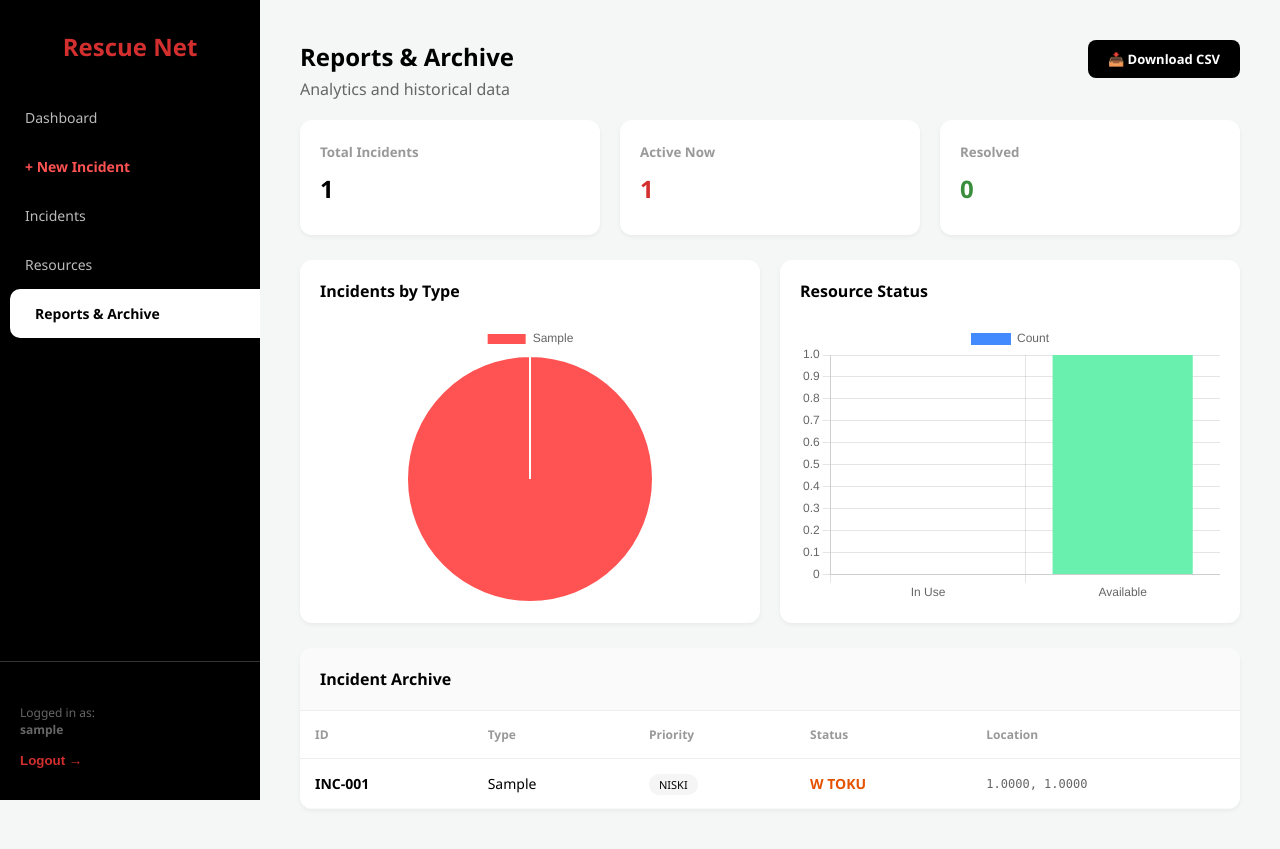
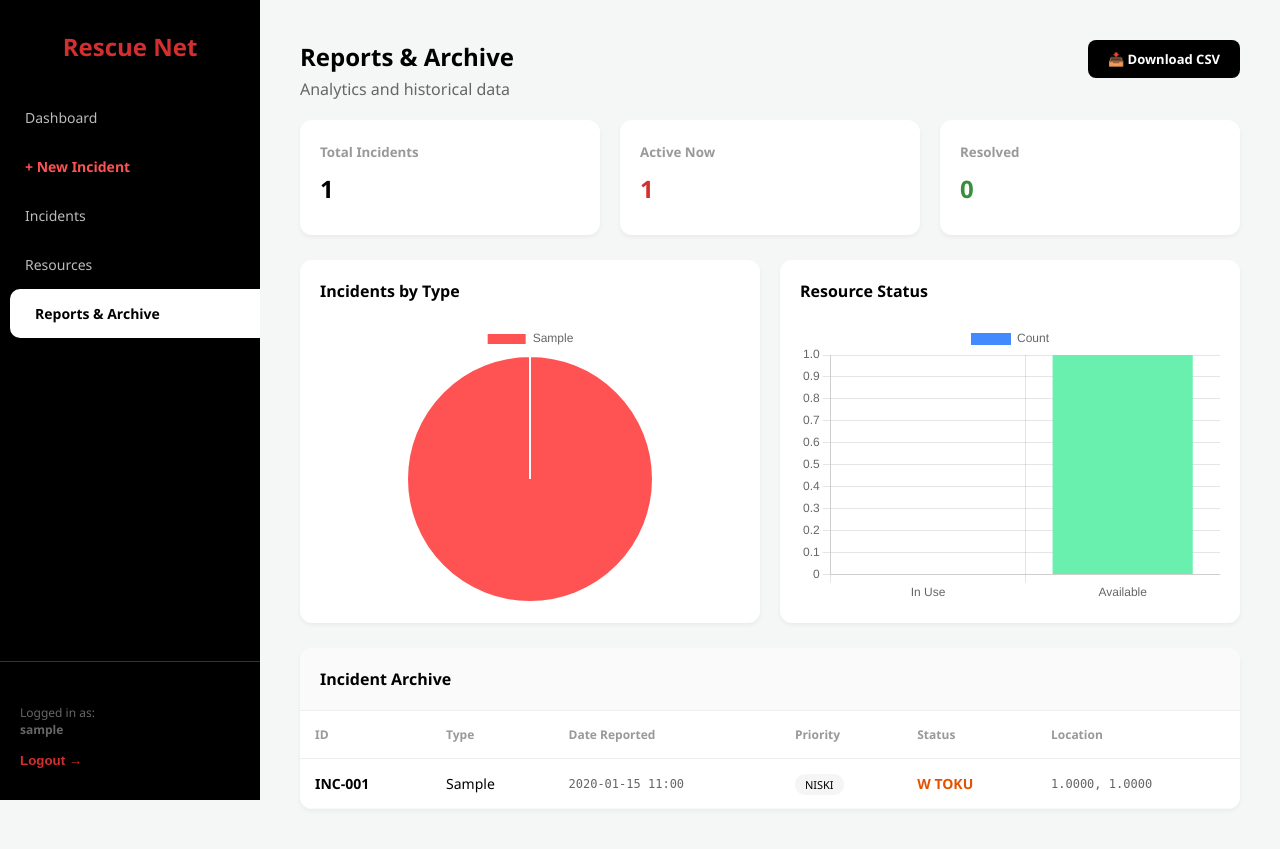
Before and after one commit to Hikaritora/RescueNET, a Django app: page /archiwum/ in a window 1280 px wide. Run offline with Django 5.2, Linux system fonts and the light colour scheme; a user stored in the database is signed in; tables that the repository leaves empty hold one stand-in row (values such as "Sample post").

Commit message:
Add date reported column to archive table

```diff
--- a/Inspiracja_Apki/management/templates/management/archiwum.html
+++ b/Inspiracja_Apki/management/templates/management/archiwum.html
@@ -48,6 +48,7 @@
             <tr style="text-align: left; font-size: 12px; color: #999; border-bottom: 1px solid #eee;">
                 <th style="padding: 15px;">ID</th>
                 <th style="padding: 15px;">Type</th>
+                <th style="padding: 15px;">Date Reported</th>
                 <th style="padding: 15px;">Priority</th>
                 <th style="padding: 15px;">Status</th>
                 <th style="padding: 15px;">Location</th>
@@ -58,6 +59,9 @@
             <tr style="border-bottom: 1px solid #f9f9f9; font-size: 14px;">
                 <td style="padding: 15px; font-weight: bold;">INC-00{{ inc.id }}</td>
                 <td style="padding: 15px;">{{ inc.typ }}</td>
+                <td style="padding: 15px; font-family: monospace; font-size: 12px; color: #666;">
+                    {{ inc.data_zgloszenia|date:"Y-m-d H:i" }}
+                </td>
                 <td style="padding: 15px;">
                     <span style="padding: 3px 10px; border-radius: 10px; font-size: 11px; background: #f5f5f5;">{{ inc.priorytet|upper }}</span>
                 </td>
@@ -75,7 +79,6 @@
 
 <script src="https://cdn.jsdelivr.net/npm/chart.js"></script>
 <script>
-    // Wykres Kołowy
     new Chart(document.getElementById('typePieChart'), {
         type: 'pie',
         data: {
@@ -88,7 +91,6 @@
         options: { maintainAspectRatio: false }
     });
 
-    // Wykres Słupkowy
     new Chart(document.getElementById('resourceBarChart'), {
         type: 'bar',
         data: {
```
